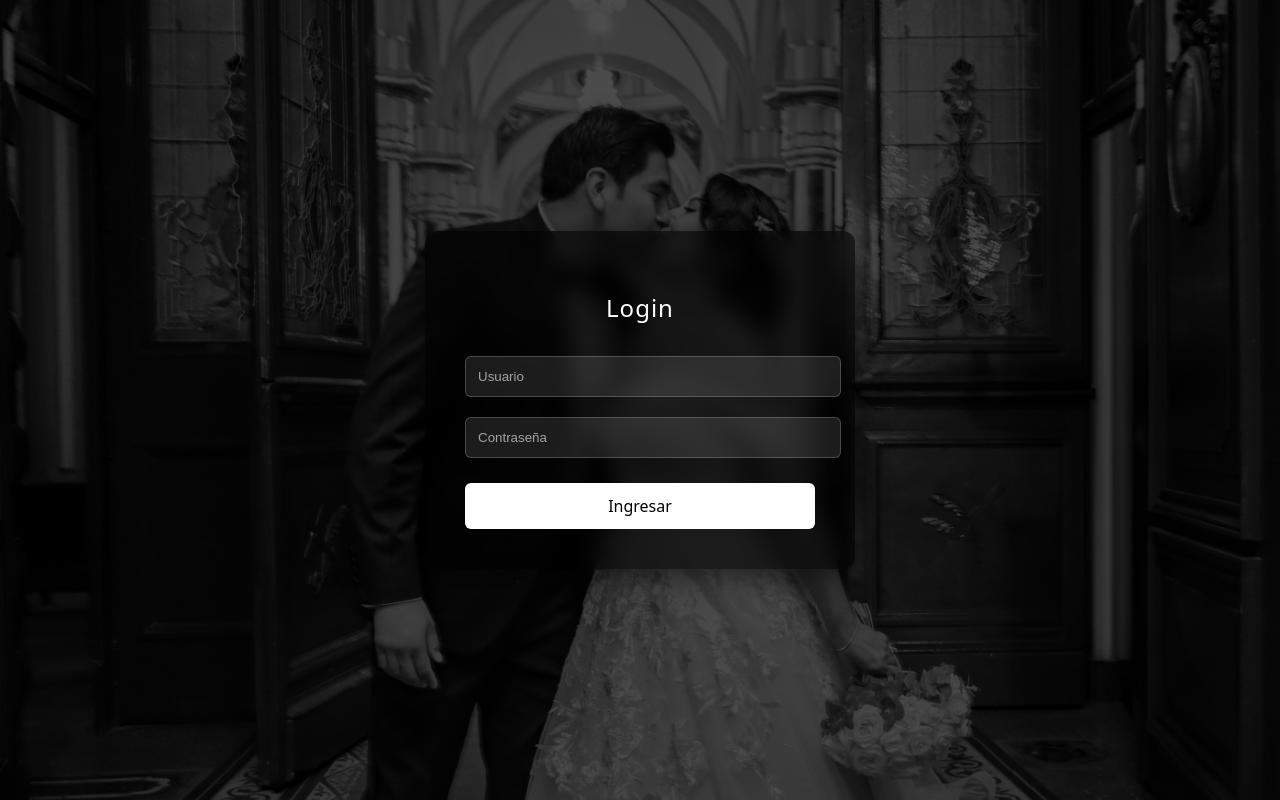
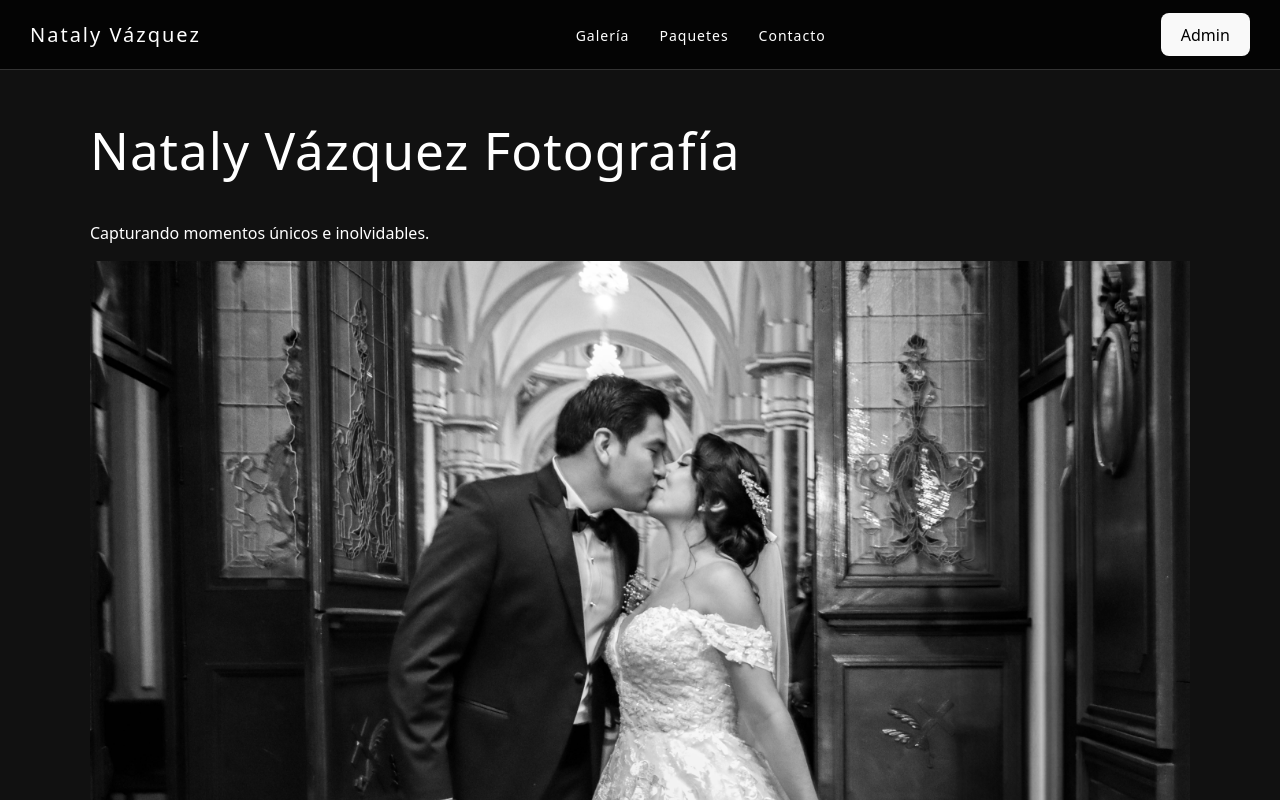
Before and after one commit to karenDaalva/estudio-fotografico-NatalyVazquez-Fotografia-, a React (Vite) app: page / in a window 1280 px wide. Shown: the top 800 px of the page. Built offline with nearby package versions, Linux system fonts and the light colour scheme.

Commit message:
Mis ajustes finales UI y navegación

```diff
--- a/src/App.jsx
+++ b/src/App.jsx
@@ -1,21 +1,37 @@
 import { BrowserRouter, Routes, Route } from "react-router-dom";
-import Inicio from './components/Inicio'
-import Galeria from './components/Galeria'
-import Contacto from './components/Contacto'
+
+import Navbar from "./components/Navbar";
+import Inicio from "./components/Inicio";
+import Galeria from "./components/Galeria";
 import Packages from "./components/Packages";
+import Contacto from "./components/Contacto";
 import Login from "./components/Login";
-import Navbar from "./components/Navbar";
 import ProtectedRoute from "./components/ProtectedRoute";
+import Admin from "./components/Admin";
+import NotFound from "./components/NotFound";
 
-
-function Home(){
+/* Layout con navbar + contenido */
+function Layout() {
   return (
     <>
       <Navbar />
-      <Inicio />
-      <Galeria />
-      <Packages />
-      <Contacto />
+      <Routes>
+        <Route path="/" element={<Inicio />} />
+        <Route path="/galeria" element={<Galeria />} />
+        <Route path="/paquetes" element={<Packages />} />
+        <Route path="/contacto" element={<Contacto />} />
+
+        {/* ADMIN DENTRO DEL LAYOUT */}
+        <Route
+          path="/admin"
+          element={
+            <ProtectedRoute>
+              <Admin />
+            </ProtectedRoute>
+          }
+        />
+
+      </Routes>
     </>
   );
 }
@@ -23,19 +39,18 @@ function Home(){
 function App() {
   return (
     <BrowserRouter>
+      <Routes>
 
-      <Routes>
-        <Route path="/" element={<Login />} />
-        <Route
-          path="/home"
-          element={
-          <ProtectedRoute>
-            <Home />
-          </ProtectedRoute>
-        }
-        />
+        {/* SITIO PRINCIPAL */}
+        <Route path="/*" element={<Layout />} />
+
+        {/* LOGIN */}
+        <Route path="/login" element={<Login />} />
+
+        {/* 404 */}
+        <Route path="*" element={<NotFound />} />
+
       </Routes>
-
     </BrowserRouter>
   );
 }
--- /dev/null
+++ b/src/components/Admin.css
@@ -0,0 +1,11 @@
+.admin-container {
+  max-width: 1000px;
+  margin: 120px auto 40px auto; /* 🔥 espacio arriba */
+
+  padding: 30px;
+
+  background: rgba(255,255,255,0.05);
+  border-radius: 10px;
+
+  text-align: center;
+}
--- /dev/null
+++ b/src/components/Admin.jsx
@@ -0,0 +1,12 @@
+import "./Admin.css";
+
+function Admin() {
+  return (
+    <div className="admin-container">
+      <h2>Panel de Administración</h2>
+      <p>Bienvenido, sesión iniciada correctamente.</p>
+    </div>
+  );
+}
+
+export default Admin;
--- a/src/components/Login.css
+++ b/src/components/Login.css
@@ -82,3 +82,14 @@
     padding: 30px;
   }
 }
+
+.back-btn {
+  margin-top: 10px;
+  background: transparent;
+  color: #ccc;
+  border: 1px solid #555;
+}
+
+.back-btn:hover {
+  background: #222;
+}
--- a/src/components/Login.jsx
+++ b/src/components/Login.jsx
@@ -15,8 +15,9 @@ const handleSubmit = (e) => {
   if (user === "admin" && password === "1234") {
 
     localStorage.setItem("login", "true");
+    window.dispatchEvent(new Event("storage"));
 
-    navigate("/home");
+    navigate("/admin");
 
   } else {
     alert("Datos incorrectos");
@@ -47,6 +48,13 @@ const handleSubmit = (e) => {
 
           <button type="submit">Ingresar</button>
 
+          <button
+            type="button"
+            className="back-btn"
+            onClick={() => navigate("/")}>
+            ← Volver al inicio
+          </button>
+
         </form>
 
       </div>
--- a/src/components/Navbar.jsx
+++ b/src/components/Navbar.jsx
@@ -1,29 +1,72 @@
 import "./Navbar.css"
+import { Link, useNavigate, useLocation } from "react-router-dom";
+import { useState, useEffect } from "react";
 
 function Navbar() {
+
+  const navigate = useNavigate();
+  const location = useLocation(); // 🔥 clave
+  const [isAuth, setIsAuth] = useState(false);
+
+  useEffect(() => {
+    const checkAuth = () => {
+      const loginStatus = localStorage.getItem("login");
+      setIsAuth(!!loginStatus);
+    };
+
+    checkAuth();
+    window.addEventListener("storage", checkAuth);
+
+    return () => window.removeEventListener("storage", checkAuth);
+  }, []);
+
+  const handleLogout = () => {
+    localStorage.removeItem("login");
+    setIsAuth(false);
+    navigate("/");
+  };
+
+  const handleAdmin = () => {
+    navigate("/admin");
+  };
+
   return (
     <nav className="navbar">
 
-      <div className="logo">
-        Nataly Vázquez
-      </div>
+      <div className="logo">Nataly Vázquez</div>
 
       <ul className="menu">
-        <li><a href="#inicio">Inicio</a></li>
-        <li><a href="#galeria">Galería</a></li>
-        <li><a href="#paquetes">Paquetes</a></li>
-        <li><a href="#contacto">Contacto</a></li>
+
+        {location.pathname !== "/" && (
+          <li><Link to="/">Inicio</Link></li>
+        )}
+
+        {location.pathname !== "/galeria" && (
+          <li><Link to="/galeria">Galería</Link></li>
+        )}
+
+        {location.pathname !== "/paquetes" && (
+          <li><Link to="/paquetes">Paquetes</Link></li>
+        )}
+
+        {location.pathname !== "/contacto" && (
+          <li><Link to="/contacto">Contacto</Link></li>
+        )}
+
       </ul>
 
-      <button onClick={() => {
-        localStorage.removeItem("login");
-        window.location.href = "/";
-      }}>
-        Logout
-      </button>
+      {/* 🔥 BOTONES DINÁMICOS */}
+      {isAuth ? (
+        <div style={{ display: "flex", gap: "10px" }}>
+          <button onClick={handleAdmin}>Admin</button>
+          <button onClick={handleLogout}>Logout</button>
+        </div>
+      ) : (
+        <button onClick={handleAdmin}>Admin</button>
+      )}
 
     </nav>
-  )
+  );
 }
 
-export default Navbar
+export default Navbar;
--- /dev/null
+++ b/src/components/NotFound.jsx
@@ -0,0 +1,12 @@
+import { Link } from "react-router-dom";
+
+function NotFound() {
+  return (
+    <div style={{ textAlign: "center", marginTop: "100px" }}>
+      <h2>404 - Página no encontrada</h2>
+      <Link to="/inicio">Volver al inicio</Link>
+    </div>
+  );
+}
+
+export default NotFound;
--- a/src/components/ProtectedRoute.jsx
+++ b/src/components/ProtectedRoute.jsx
@@ -1,10 +1,9 @@
 import { Navigate } from "react-router-dom";
 
 function ProtectedRoute({ children }) {
-
   const isAuth = localStorage.getItem("login");
 
-  return isAuth ? children : <Navigate to="/" />;
+  return isAuth ? children : <Navigate to="/login" />;
 }
 
 export default ProtectedRoute;
--- a/src/index.css
+++ b/src/index.css
@@ -101,3 +101,22 @@ img {
 html {
   scroll-behavior: smooth;
 }
+
+/* CONTENEDOR GENERAL */
+.container {
+  max-width: 1100px;
+  margin: auto;
+  padding: 20px;
+}
+
+/* SECCIONES */
+section {
+  max-width: 1100px;
+  margin: auto;
+  padding: 80px 20px;
+}
+
+/* NAVBAR */
+.navbar {
+  padding: 0 20px;
+}
```
